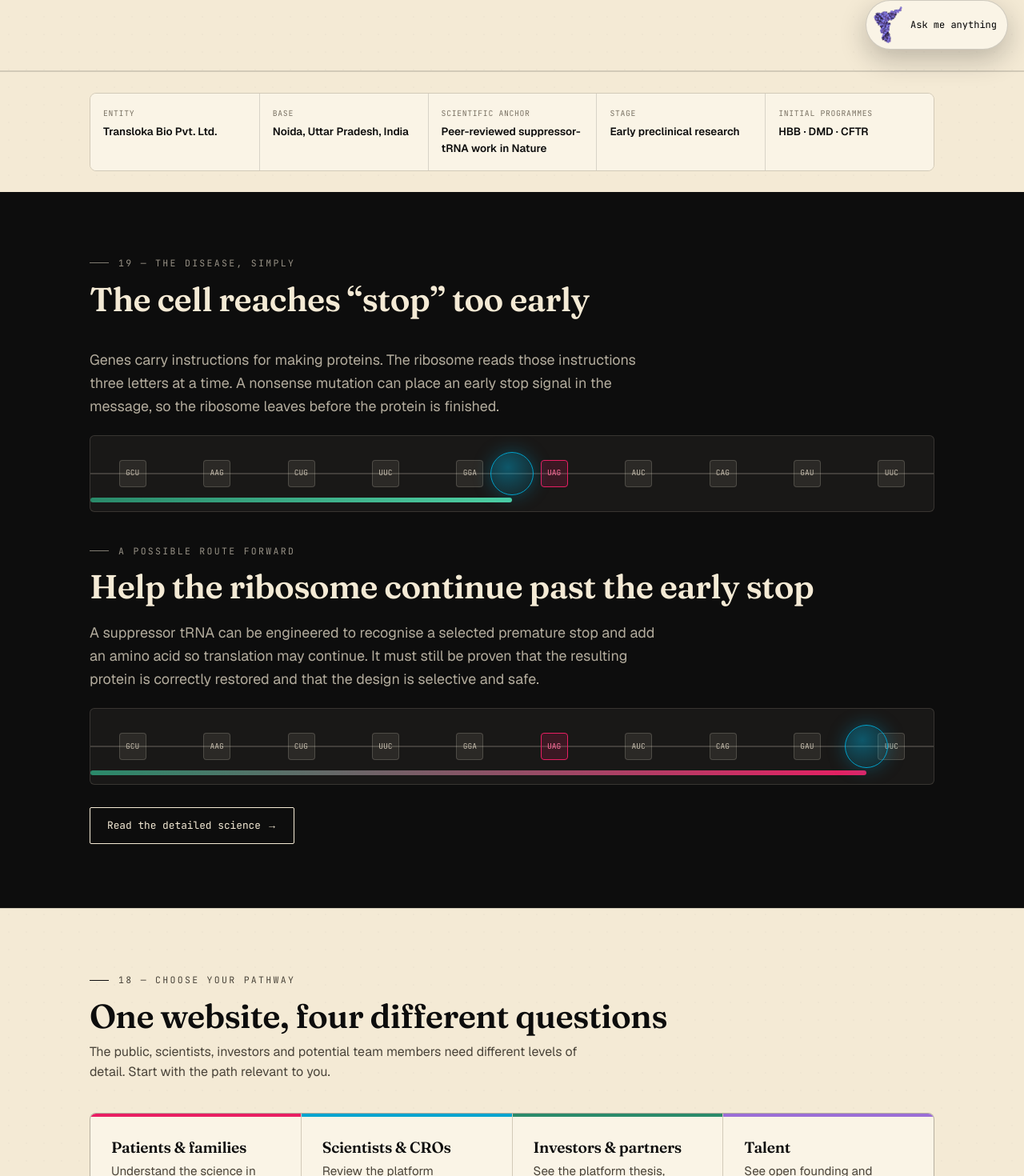
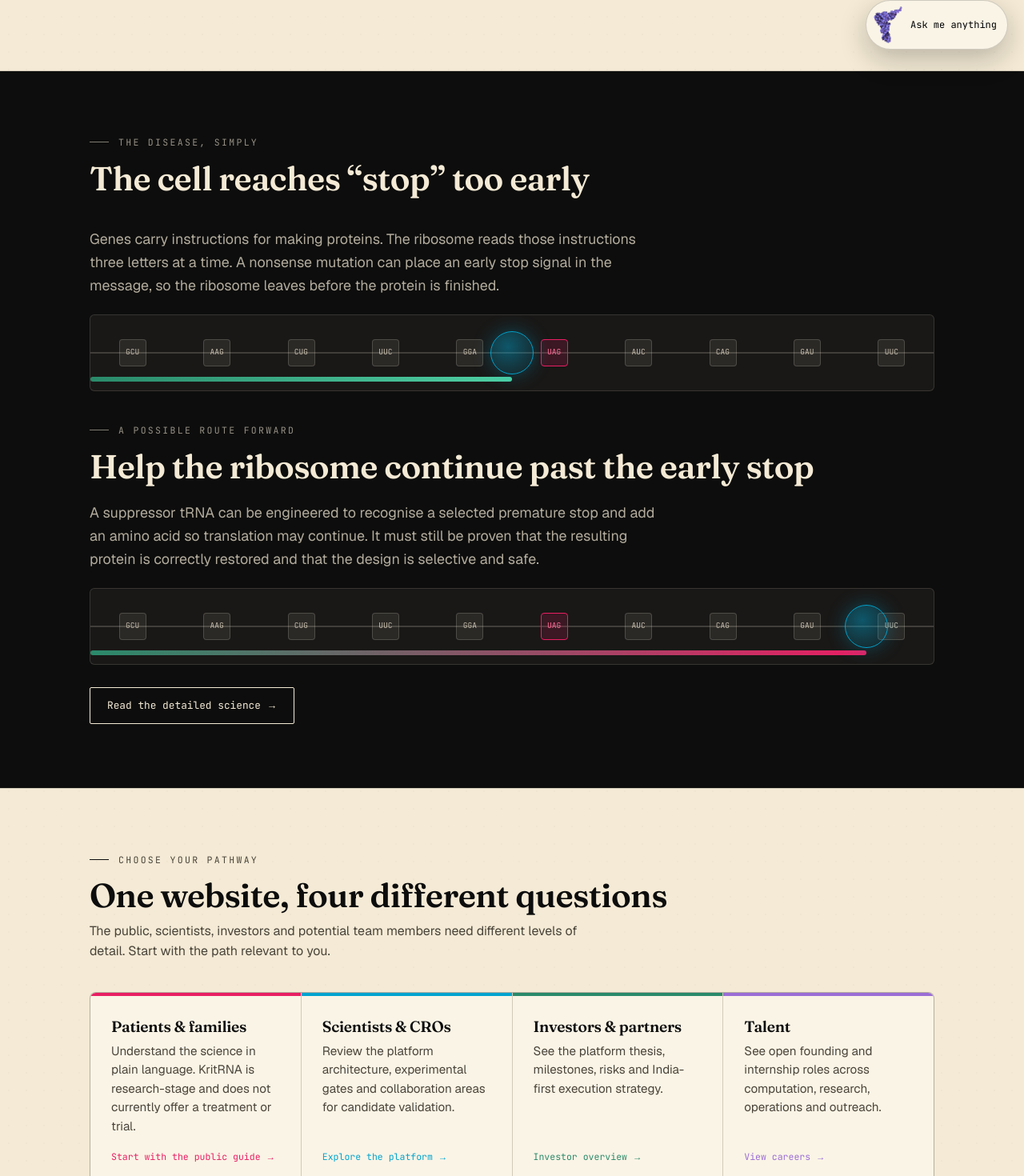
Before and after one commit to transloka786/trasnloka-website, a Next.js app: page / in a window 1280 px wide. Shown: the part 716-2186 px from the top of the page at 80% size. Built offline with nearby package versions, Linux system fonts and the light colour scheme.

Commit message:
Simplify homepage hero and remove unnecessary credibility strip

```diff
--- a/src/app/page.tsx
+++ b/src/app/page.tsx
@@ -5,18 +5,10 @@ import Reveal from '@/components/Reveal';
 import { PROGRAMS } from '@/lib/content';
 
 const AUDIENCES = [
-  ['Patients & families', 'Understand the science in plain language. KritRNA is research-stage and does not currently offer a treatment or trial.', '/science', 'Read the science'],
+  ['Patients & families', 'Understand the science in plain language. KritRNA is research-stage and does not currently offer a treatment or trial.', '/resources', 'Start with the public guide'],
   ['Scientists & CROs', 'Review the platform architecture, experimental gates and collaboration areas for candidate validation.', '/platform', 'Explore the platform'],
   ['Investors & partners', 'See the platform thesis, milestones, risks and India-first execution strategy.', '/investors', 'Investor overview'],
   ['Talent', 'See open founding and internship roles across computation, research, operations and outreach.', '/careers', 'View careers'],
-];
-
-const CREDIBILITY = [
-  ['Entity', 'Transloka Bio Pvt. Ltd.'],
-  ['Base', 'Noida, Uttar Pradesh, India'],
-  ['Scientific anchor', 'Peer-reviewed suppressor-tRNA work in Nature'],
-  ['Stage', 'Early preclinical research'],
-  ['Initial programmes', 'HBB · DMD · CFTR'],
 ];
 
 export default function Home() {
@@ -29,14 +21,11 @@ export default function Home() {
           <Reveal delay={0.05}><h1 className="h1">Reading through <em>silence</em>,<br />restoring the protein.</h1></Reveal>
           <Reveal delay={0.1}><p className="lead" style={{ marginTop: 28 }}>A premature stop codon can interrupt protein synthesis and contribute to genetic disease. KritRNA is developing suppressor-tRNA designs intended to help the ribosome read through selected premature stops. Every candidate must be tested experimentally for activity, identity and safety.</p></Reveal>
           <Reveal delay={0.15}><div style={{ marginTop: 34, display: 'flex', gap: 14, flexWrap: 'wrap' }}><Link className="btn btn-solid" href="/science">Understand the science →</Link><Link className="btn btn-ghost" href="/platform">Explore the platform</Link></div></Reveal>
-          <Reveal delay={0.2}><p style={{ marginTop: 44, fontFamily: 'var(--mono)', fontSize: '.72rem', color: 'var(--ink-mute)', letterSpacing: '.04em' }}>Scroll to assemble the tRNAs. Return upward to release them.</p></Reveal>
         </div>
       </header>
 
-      <section style={{ padding: '26px 0' }}><div className="wrap"><div style={{ display: 'grid', gridTemplateColumns: 'repeat(5,minmax(0,1fr))', border: '1px solid var(--rule)', borderRadius: 8, overflow: 'hidden' }} className="credibility-strip">{CREDIBILITY.map(([label, value], i) => <div key={label} style={{ padding: '17px 16px', background: 'var(--paper)', borderLeft: i ? '1px solid var(--rule)' : 'none' }}><div style={{ fontFamily: 'var(--mono)', fontSize: '.61rem', letterSpacing: '.07em', textTransform: 'uppercase', color: 'var(--ink-mute)' }}>{label}</div><div style={{ marginTop: 5, fontSize: '.84rem', fontWeight: 600 }}>{value}</div></div>)}</div></div></section>
-
       <section className="ink-sec" style={{ borderTop: 'none' }}><div className="wrap">
-        <Reveal><div className="sec-head"><div className="eyebrow">19 — the disease, simply</div><h2 className="h2">The cell reaches “stop” too early</h2></div></Reveal>
+        <Reveal><div className="sec-head"><div className="eyebrow">The disease, simply</div><h2 className="h2">The cell reaches “stop” too early</h2></div></Reveal>
         <Reveal delay={0.05}><p className="lead">Genes carry instructions for making proteins. The ribosome reads those instructions three letters at a time. A nonsense mutation can place an early stop signal in the message, so the ribosome leaves before the protein is finished.</p></Reveal>
         <Reveal delay={0.1}><TranslationTrack /></Reveal>
         <div style={{ marginTop: 40 }}><Reveal><div className="sec-head" style={{ marginBottom: 20 }}><div className="eyebrow">A possible route forward</div><h2 className="h2">Help the ribosome continue past the early stop</h2></div></Reveal><Reveal delay={0.05}><p className="lead">A suppressor tRNA can be engineered to recognise a selected premature stop and add an amino acid so translation may continue. It must still be proven that the resulting protein is correctly restored and that the design is selective and safe.</p></Reveal><Reveal delay={0.1}><TranslationTrack readthrough /></Reveal></div>
@@ -44,7 +33,7 @@ export default function Home() {
       </div></section>
 
       <section><div className="wrap">
-        <Reveal><div className="sec-head"><div className="eyebrow">18 — choose your pathway</div><h2 className="h2">One website, four different questions</h2><p>The public, scientists, investors and potential team members need different levels of detail. Start with the path relevant to you.</p></div></Reveal>
+        <Reveal><div className="sec-head"><div className="eyebrow">Choose your pathway</div><h2 className="h2">One website, four different questions</h2><p>The public, scientists, investors and potential team members need different levels of detail. Start with the path relevant to you.</p></div></Reveal>
         <div className="grid cols-4">{AUDIENCES.map(([title, text, href, action], i) => <Reveal key={title} delay={i * 0.05}><article className="cell" style={{ height: '100%', display: 'flex', flexDirection: 'column', borderTop: `4px solid ${i === 0 ? 'var(--magenta)' : i === 1 ? 'var(--cyan)' : i === 2 ? 'var(--forest)' : 'var(--violet)'}` }}><h3>{title}</h3><p style={{ flex: 1 }}>{text}</p><Link href={href} style={{ marginTop: 18, fontFamily: 'var(--mono)', fontSize: '.72rem', color: i === 0 ? 'var(--magenta)' : i === 1 ? 'var(--cyan)' : i === 2 ? 'var(--forest)' : 'var(--violet)' }}>{action} →</Link></article></Reveal>)}</div>
       </div></section>
 
@@ -55,7 +44,7 @@ export default function Home() {
       </div></section>
 
       <section className="ink-sec"><div className="wrap split-2" style={{ display: 'grid', gap: 46, alignItems: 'center' }}>
-        <Reveal><div><div className="eyebrow">21 — India-first proposition</div><h2 className="h2" style={{ marginTop: 14 }}>Built in India. Designed for global science.</h2><p className="lead" style={{ marginTop: 20 }}>KritRNA is being developed in Noida as an India-first biotechnology platform: locally owned scientific capability, India-relevant research priorities and a validation network built through formal laboratories, CROs, clinicians and disease communities.</p><div style={{ marginTop: 25 }}><Link className="btn btn-ghost" href="/india" style={{ borderColor: 'var(--cream)', color: 'var(--cream)' }}>See the India-first strategy →</Link></div></div></Reveal>
+        <Reveal><div><div className="eyebrow">India-first proposition</div><h2 className="h2" style={{ marginTop: 14 }}>Built in India. Designed for global science.</h2><p className="lead" style={{ marginTop: 20 }}>KritRNA is being developed in Noida as an India-first biotechnology platform: locally owned scientific capability, India-relevant research priorities and a validation network built through formal laboratories, CROs, clinicians and disease communities.</p><div style={{ marginTop: 25 }}><Link className="btn btn-ghost" href="/india" style={{ borderColor: 'var(--cream)', color: 'var(--cream)' }}>See the India-first strategy →</Link></div></div></Reveal>
         <Reveal delay={0.08}><div style={{ border: '1px solid rgba(244,234,213,.18)', borderRadius: 9, padding: 25 }}>{['Scientific ownership from India', 'β-thalassemia as an India-priority programme', 'Evidence generated through formal collaborations', 'Global scientific and regulatory standards'].map((item, i) => <div key={item} style={{ padding: '14px 0', borderTop: i ? '1px solid rgba(244,234,213,.14)' : 'none', color: 'rgba(244,234,213,.8)', display: 'flex', gap: 12 }}><span style={{ color: i % 2 ? 'var(--cyan)' : 'var(--magenta)' }}>→</span>{item}</div>)}</div></Reveal>
       </div></section>
 
@@ -66,8 +55,8 @@ export default function Home() {
       </div></section>
 
       <section className="ink-sec center"><div className="wrap">
-        <Reveal><div className="eyebrow" style={{ justifyContent: 'center' }}>25 — act from your role</div></Reveal><Reveal delay={0.04}><h2 className="h1" style={{ margin: '18px auto 0', maxWidth: '20ch' }}>Every message deserves to be <em style={{ color: '#ff6f9c' }}>read to completion.</em></h2></Reveal>
-        <Reveal delay={0.08}><div style={{ marginTop: 32, display: 'flex', gap: 14, justifyContent: 'center', flexWrap: 'wrap' }}><Link className="btn btn-solid" href="/contact" style={{ background: 'var(--cream)', color: 'var(--ink)', borderColor: 'var(--cream)' }}>Scientific or CRO collaboration</Link><Link className="btn btn-ghost" href="/investors" style={{ borderColor: 'var(--cream)', color: 'var(--cream)' }}>Investor discussion</Link><Link className="btn btn-ghost" href="/careers" style={{ borderColor: 'var(--cream)', color: 'var(--cream)' }}>Join the team</Link></div></Reveal>
+        <Reveal><div className="eyebrow" style={{ justifyContent: 'center' }}>Act from your role</div></Reveal><Reveal delay={0.04}><h2 className="h1" style={{ margin: '18px auto 0', maxWidth: '20ch' }}>Every message deserves to be <em style={{ color: '#ff6f9c' }}>read to completion.</em></h2></Reveal>
+        <Reveal delay={0.08}><div style={{ marginTop: 32, display: 'flex', gap: 14, justifyContent: 'center', flexWrap: 'wrap' }}><Link className="btn btn-solid" href="/partners" style={{ background: 'var(--cream)', color: 'var(--ink)', borderColor: 'var(--cream)' }}>Scientific or CRO collaboration</Link><Link className="btn btn-ghost" href="/investors" style={{ borderColor: 'var(--cream)', color: 'var(--cream)' }}>Investor discussion</Link><Link className="btn btn-ghost" href="/careers" style={{ borderColor: 'var(--cream)', color: 'var(--cream)' }}>Join the team</Link></div></Reveal>
       </div></section>
     </>
   );
```
